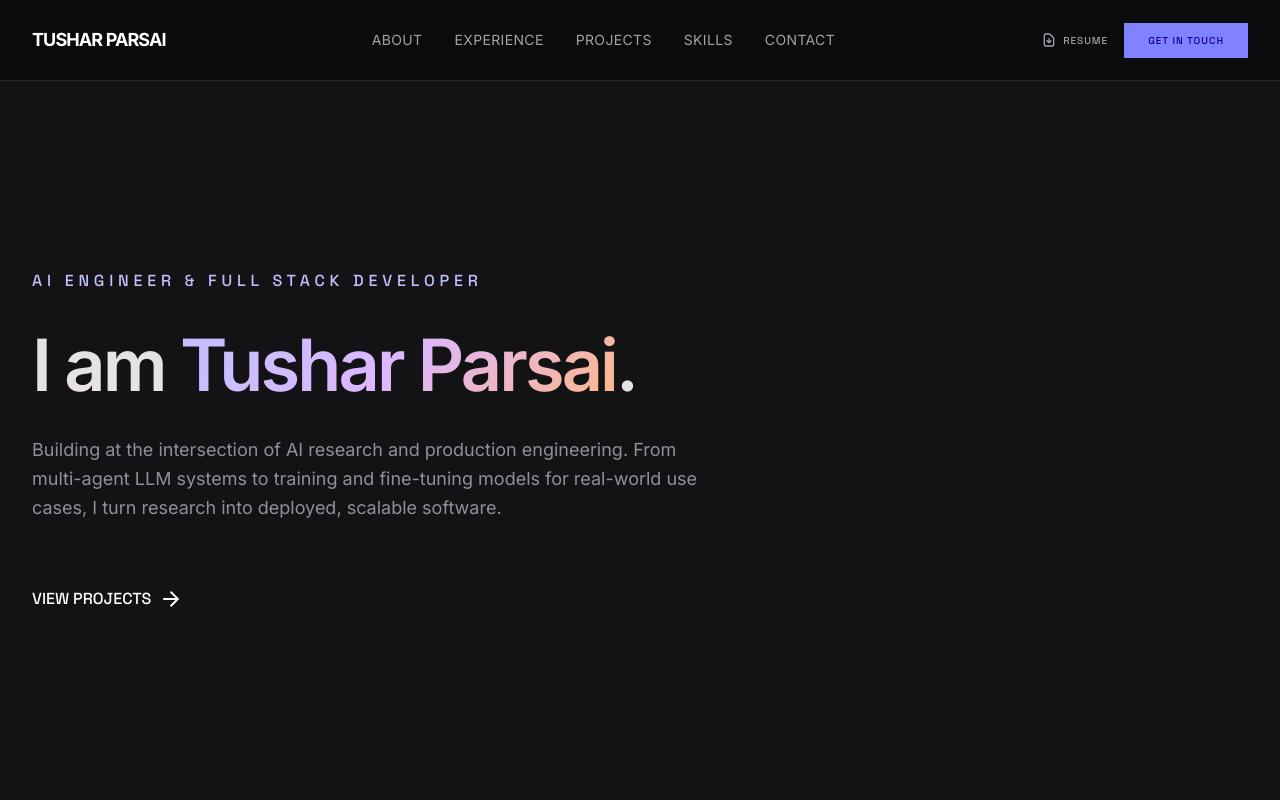
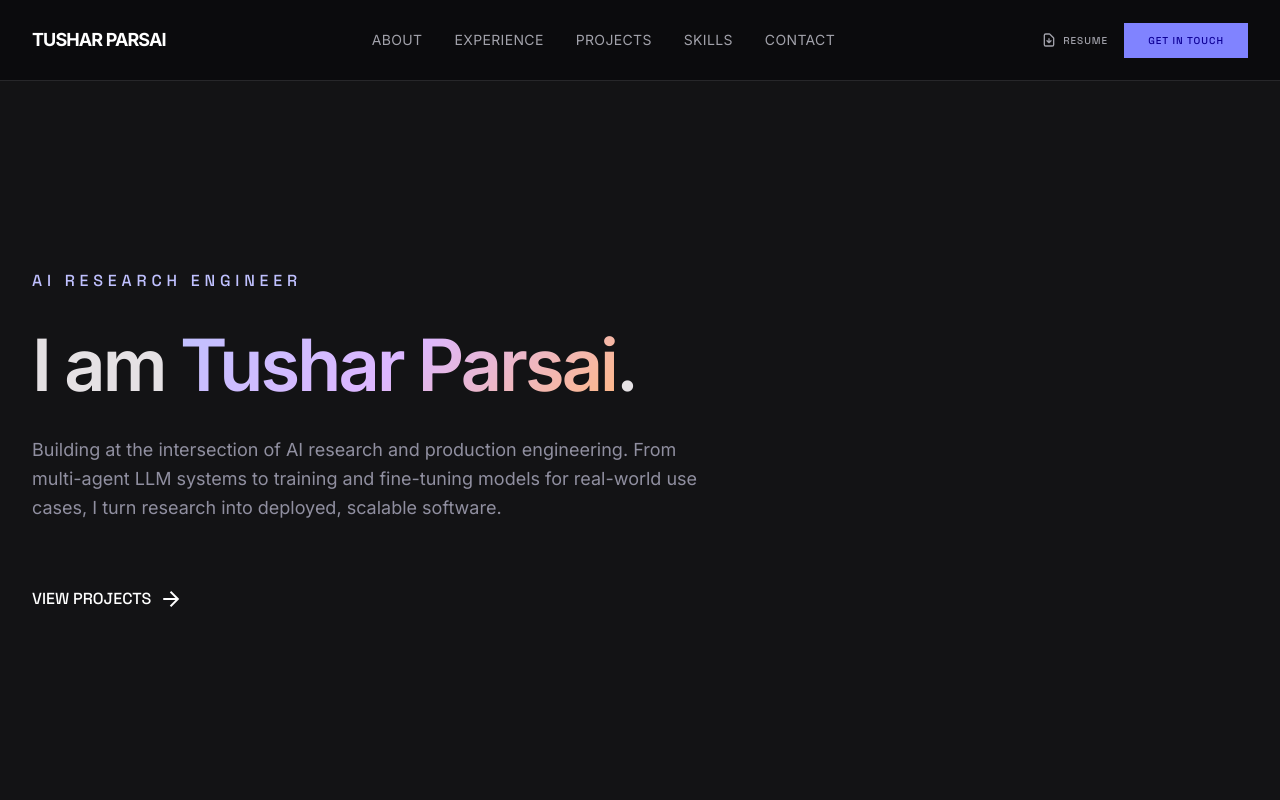
Before and after one commit to Tusharfv15/portfolio-nextjs, a Next.js app: page / in a window 1280 px wide. Shown: the top 800 px of the page. Built offline with nearby package versions, Linux system fonts and the light colour scheme.

Commit message:
update description

```diff
--- a/app/layout.tsx
+++ b/app/layout.tsx
@@ -2,7 +2,7 @@ import type { Metadata } from "next";
 import "./globals.css";
 
 export const metadata: Metadata = {
-  title: "Tushar Parsai — AI Engineer & Full Stack Developer",
+  title: "Tushar Parsai — AI Research Engineer",
   description:
     "Portfolio of Tushar Parsai, B.Tech CS student at IIIT Pune specializing in AI/ML and full-stack development.",
 };
--- a/data/portfolio.ts
+++ b/data/portfolio.ts
@@ -7,7 +7,7 @@ export const personalInfo = {
   github: "https://github.com/Tusharfv15",   // TODO: add full GitHub URL
   leetcode: "https://leetcode.com/u/___Tushar___/", // TODO: add full LeetCode URL
   resumeUrl: "https://drive.google.com/file/d/1SH_np60oLXsIeu5AsYqD5I_4lryWwJ3V/view", // TODO: add Google Drive resume link
-  heroLabel: "AI Engineer & Full Stack Developer",
+  heroLabel: "AI Research Engineer",
   heroTagline:
     "Building at the intersection of AI research and production engineering. From multi-agent LLM systems to training and fine-tuning models for real-world use cases, I turn research into deployed, scalable software.",
 };
```
